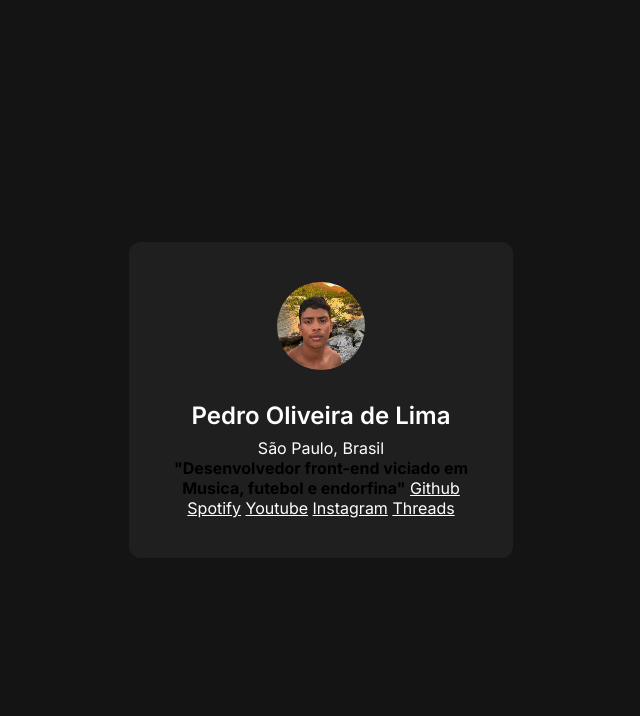
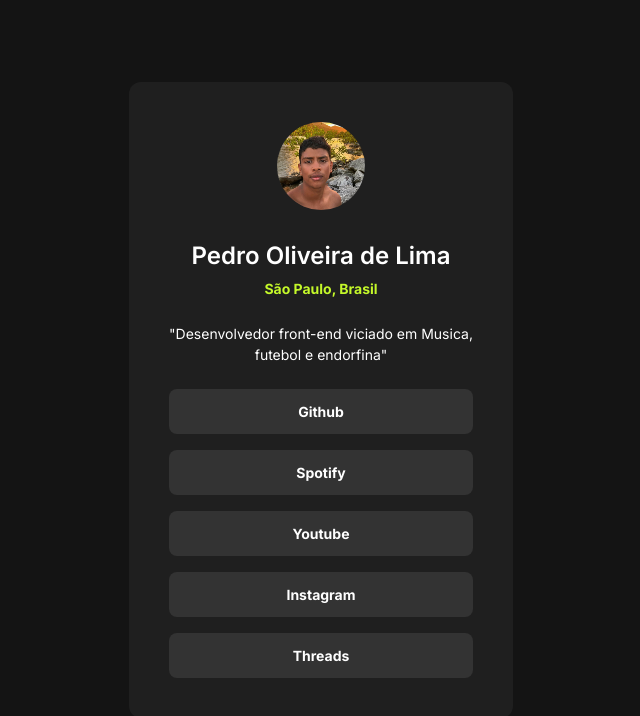
Before and after one commit to PedroLima11TIA/Meus-_links, a plain HTML site: page index.html in a window 1280 px wide. Shown: the whole page, without its empty margins (319-959 px from the left). Drawn offline with Linux system fonts and the light colour scheme.

Commit message:
desenvolvimento de CSS terminado

```diff
--- a/index.html
+++ b/index.html
@@ -13,9 +13,9 @@
     <div>
         <img src="./IMG Pedro.jpg" alt="Imagem do criador da página de links, Pedro Lima">
         <h1>Pedro Oliveira de Lima</h1>
-        <p>São Paulo, Brasil</p>
+        <strong>São Paulo, Brasil</strong>
 
-        <strong>"Desenvolvedor front-end viciado em Musica, futebol e endorfina"</strong>
+        <p>"Desenvolvedor front-end viciado em Musica, futebol e endorfina"</p>
 
         <a href="https://github.com/PedroLima11TIA">Github</a>
         <a href="https://open.spotify.com/playlist/1zUK9l9OtgjSvLD2mHvOvQ">Spotify</a>
--- a/style.css
+++ b/style.css
@@ -34,3 +34,30 @@ div h1 {
     font-weight: 600;
     margin-bottom: 4px;
 }
+
+div strong {
+    color: #c4f82a;
+    font-size: 14px;
+    line-height: 21px;
+}
+
+div p{
+    margin-block: 24px;
+    font-size: 14px;
+    line-height: 21px;
+}
+
+div a + a {
+    margin-top: 16px;
+}
+
+div a {
+    display: block;
+    text-decoration: none;
+    background-color: #333333;
+    padding: 12px;
+    border-radius: 8px;
+    font-weight: 700;
+    font-size: 14px;
+    line-height: 21px;
+}
```
